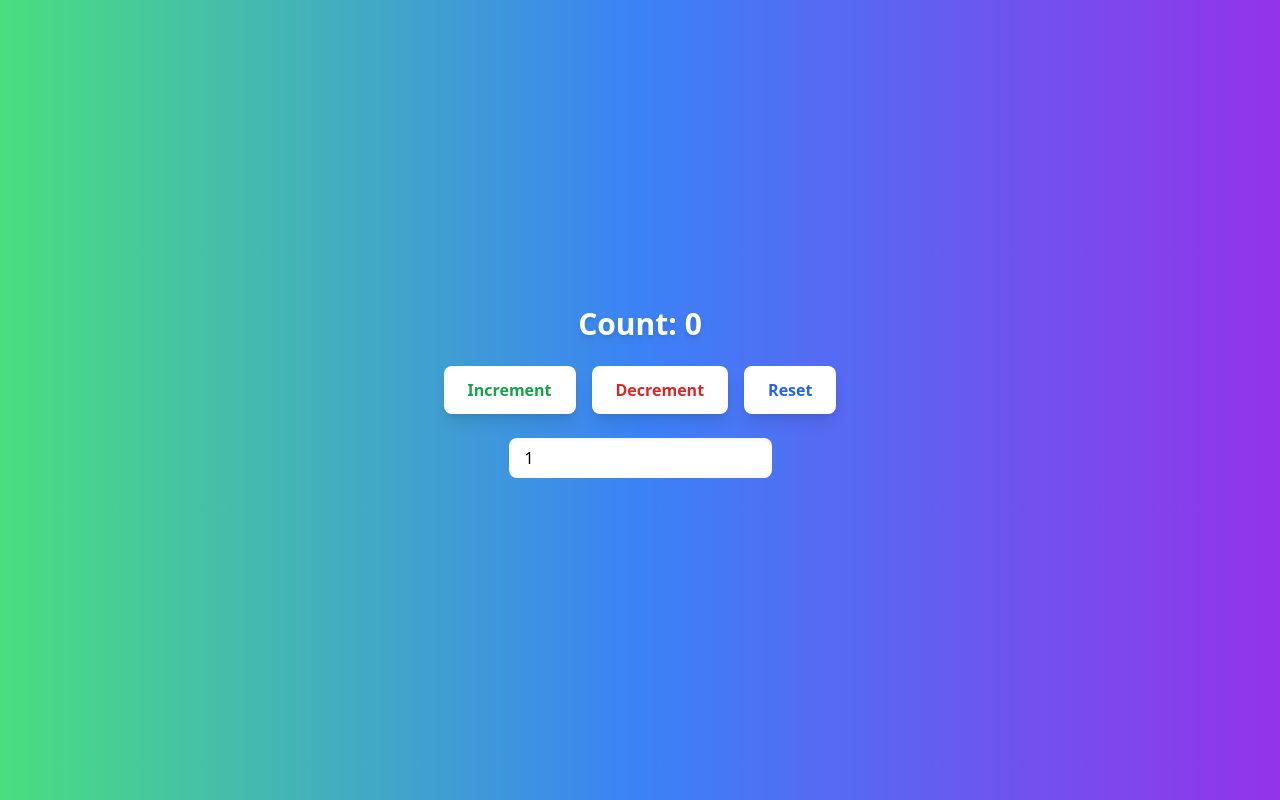
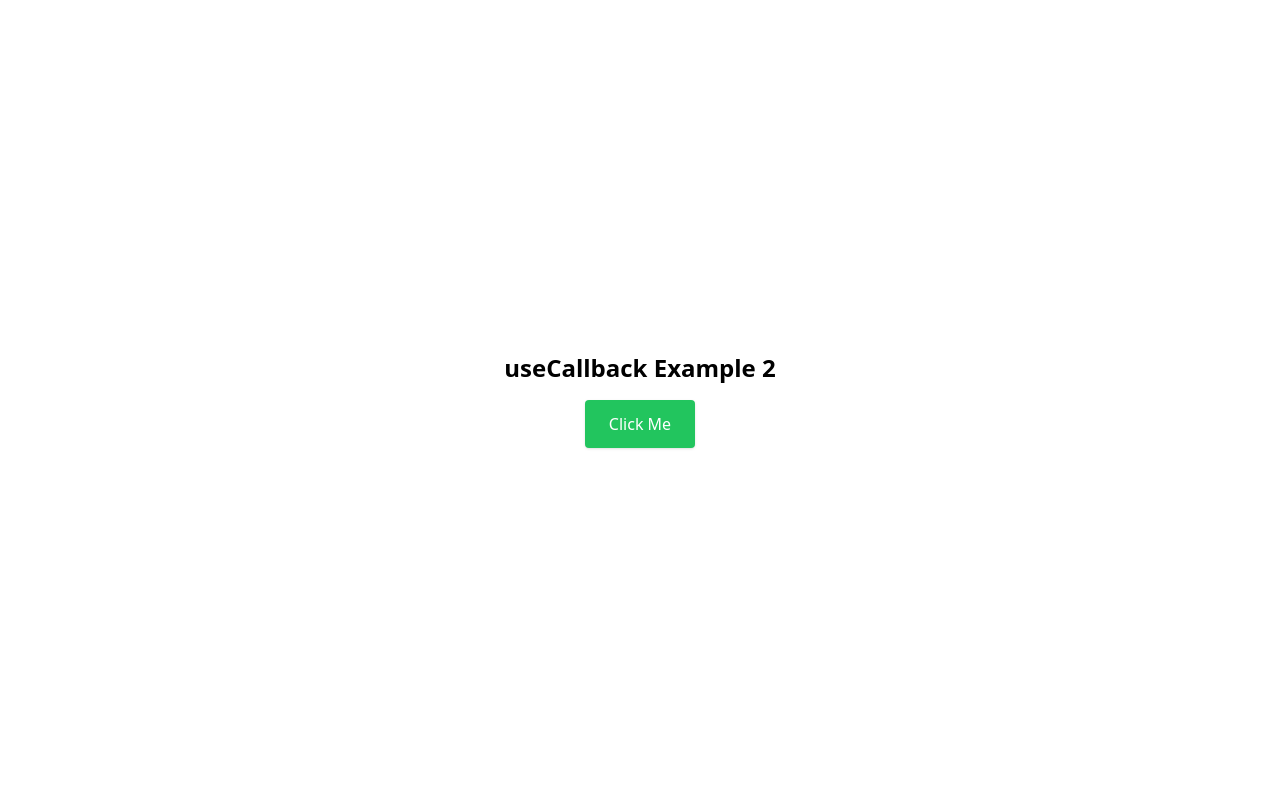
Before and after one commit to Cabdinasir64/Hooks, a React (Vite) app: page / in a window 1280 px wide. Built offline with nearby package versions, Linux system fonts and the light colour scheme.

Commit message:
this is example2 of UseCallback with react hooks

```diff
--- a/src/App.jsx
+++ b/src/App.jsx
@@ -1,9 +1,9 @@
-import UseCallback1 from './UseCallback/usecallback1';
+import UseCallback2 from './UseCallback/usecallback2';
 function App() {
 
 
   return (
-     <UseCallback1 />
+     <UseCallback2 />
 
   );
 }
--- /dev/null
+++ b/src/UseCallback/usecallback2.jsx
@@ -0,0 +1,19 @@
+import React, { useCallback } from 'react';
+
+export default function useCallback2() {
+
+    const logMessage = useCallback(() => {
+        console.log('Button clicked! 🎉');
+    }, []);
+    return (
+        <div className="flex flex-col items-center justify-center min-h-screen space-y-4">
+            <h1 className="text-2xl font-bold">useCallback Example 2</h1>
+            <button
+                onClick={logMessage}
+                className="px-6 py-3 bg-green-500 text-white rounded shadow hover:bg-green-600 transition"
+            >
+                Click Me
+            </button>
+        </div>
+    );
+}
```
